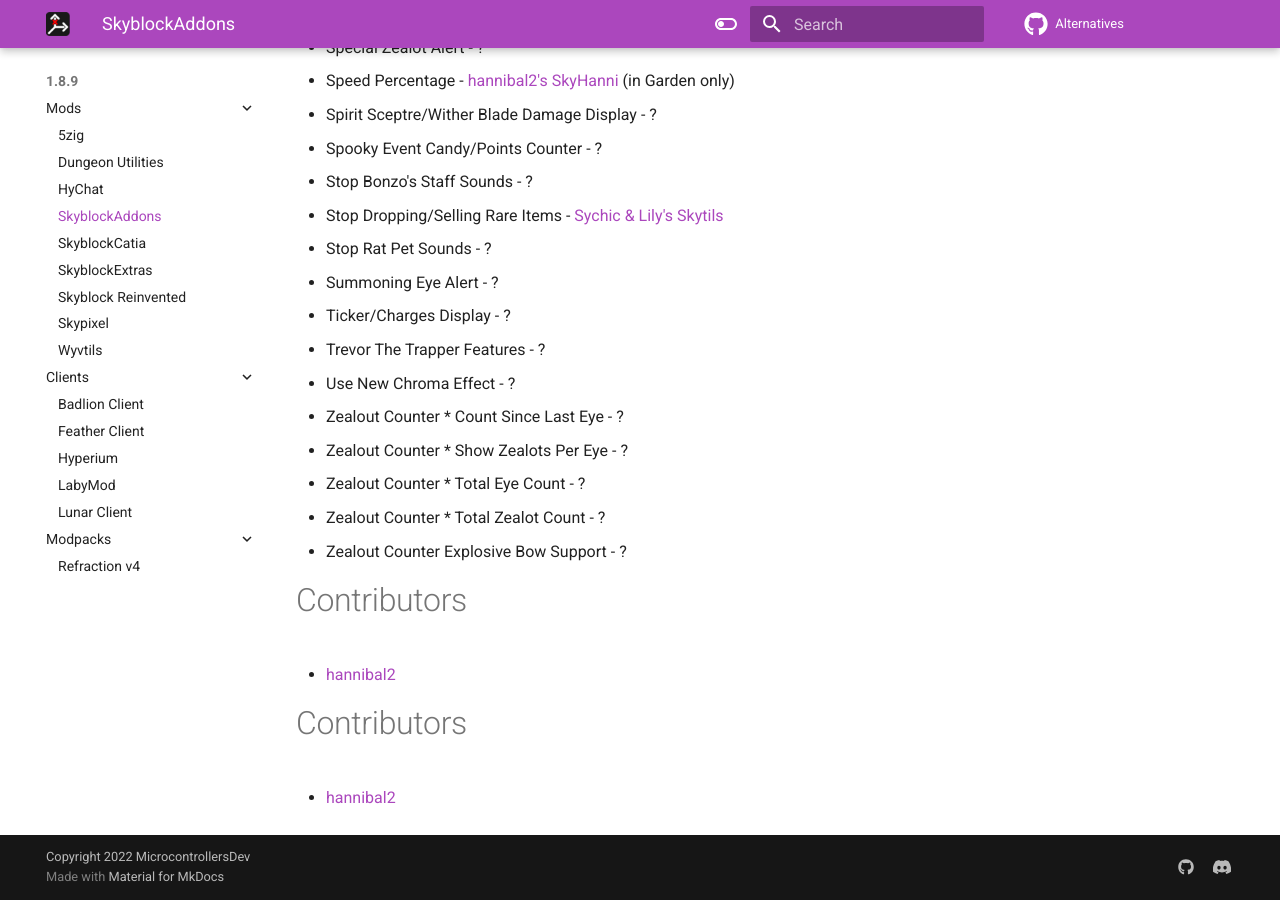
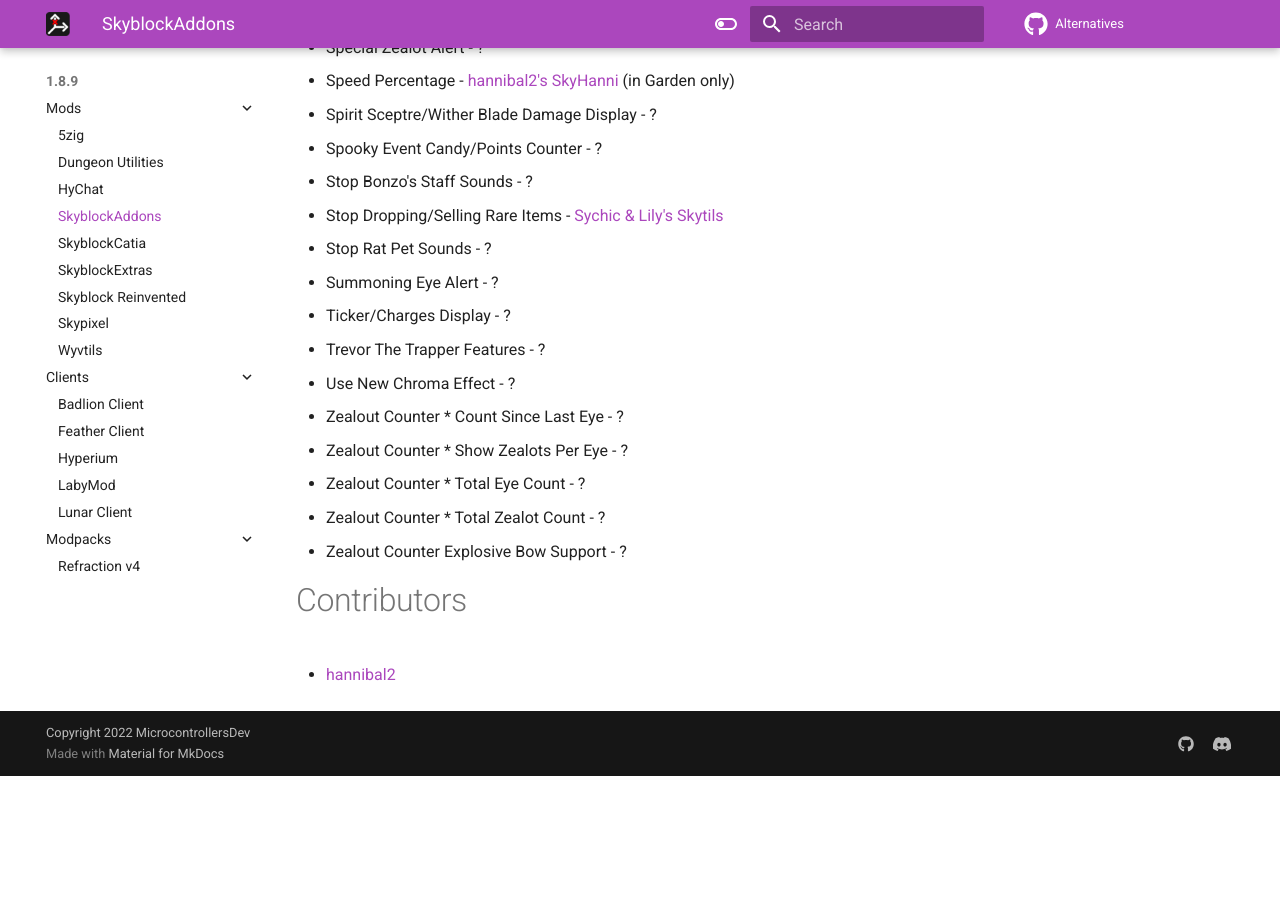
Before and after one commit to MicrocontrollersDev/Alternatives, an MkDocs documentation site: the page built from docs/1.8.9/skyblockaddons.md, in a window 1280 px wide and 900 px high, scrolled down 3821 px. Built offline with MkDocs 1.6.1 and Material for MkDocs 9.7.7, drawn with Linux system fonts in a browser that asks for light colours; comment, search, counter and statistics services are not loaded; after the commit the page ends 4597 px from its top, so only the background shows below that.

Commit message:
Please don't ask

```diff
--- a/docs/1.8.9/skyblockaddons.md
+++ b/docs/1.8.9/skyblockaddons.md
@@ -129,12 +129,6 @@
 * Zealout Counter * Total Zealot Count - ?
 * Zealout Counter Explosive Bow Support - ?
 
-
 # Contributors
 
 * [hannibal2](https://github.com/hannibal002)
-
-
-# Contributors
-
-* [hannibal2](https://github.com/hannibal002)
```
